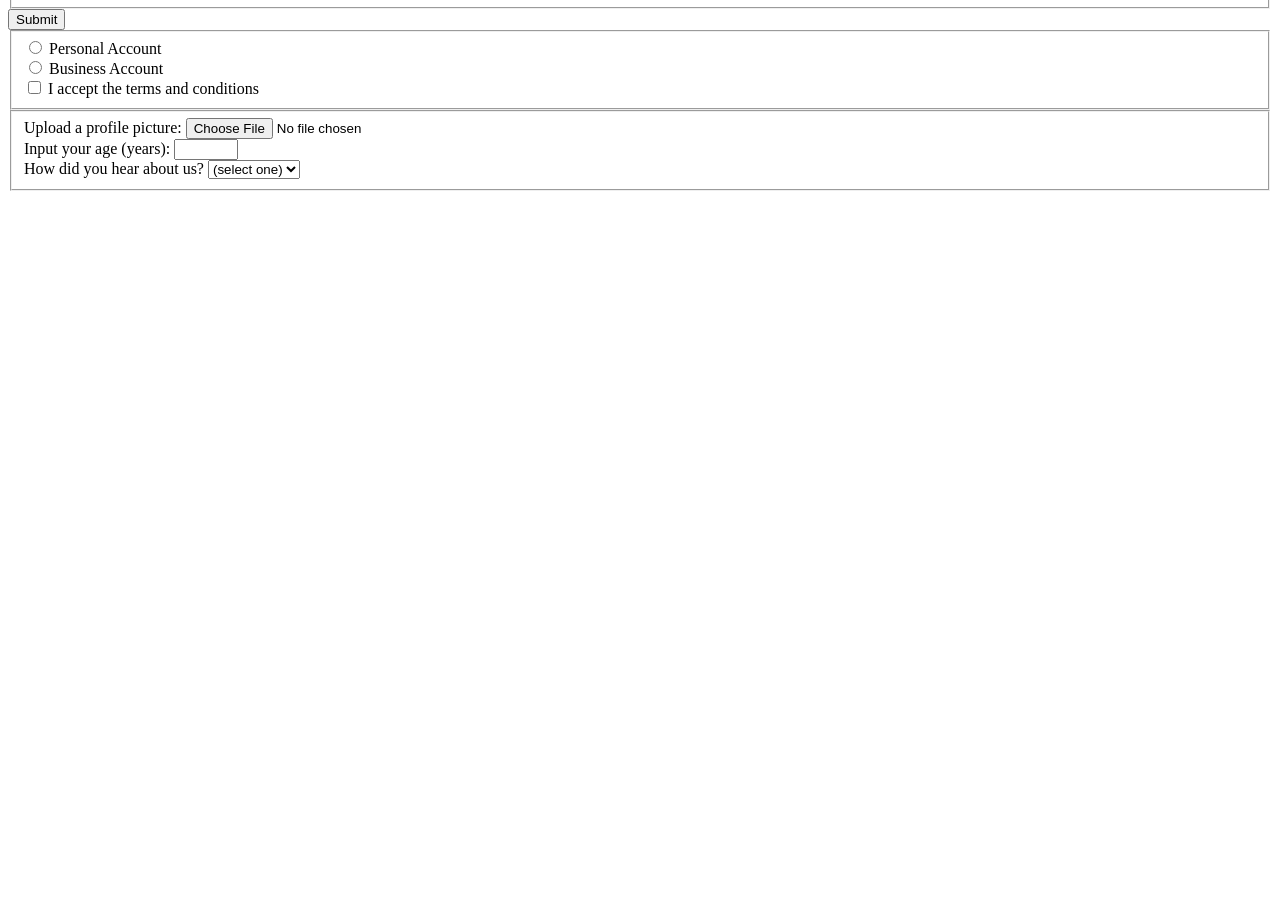
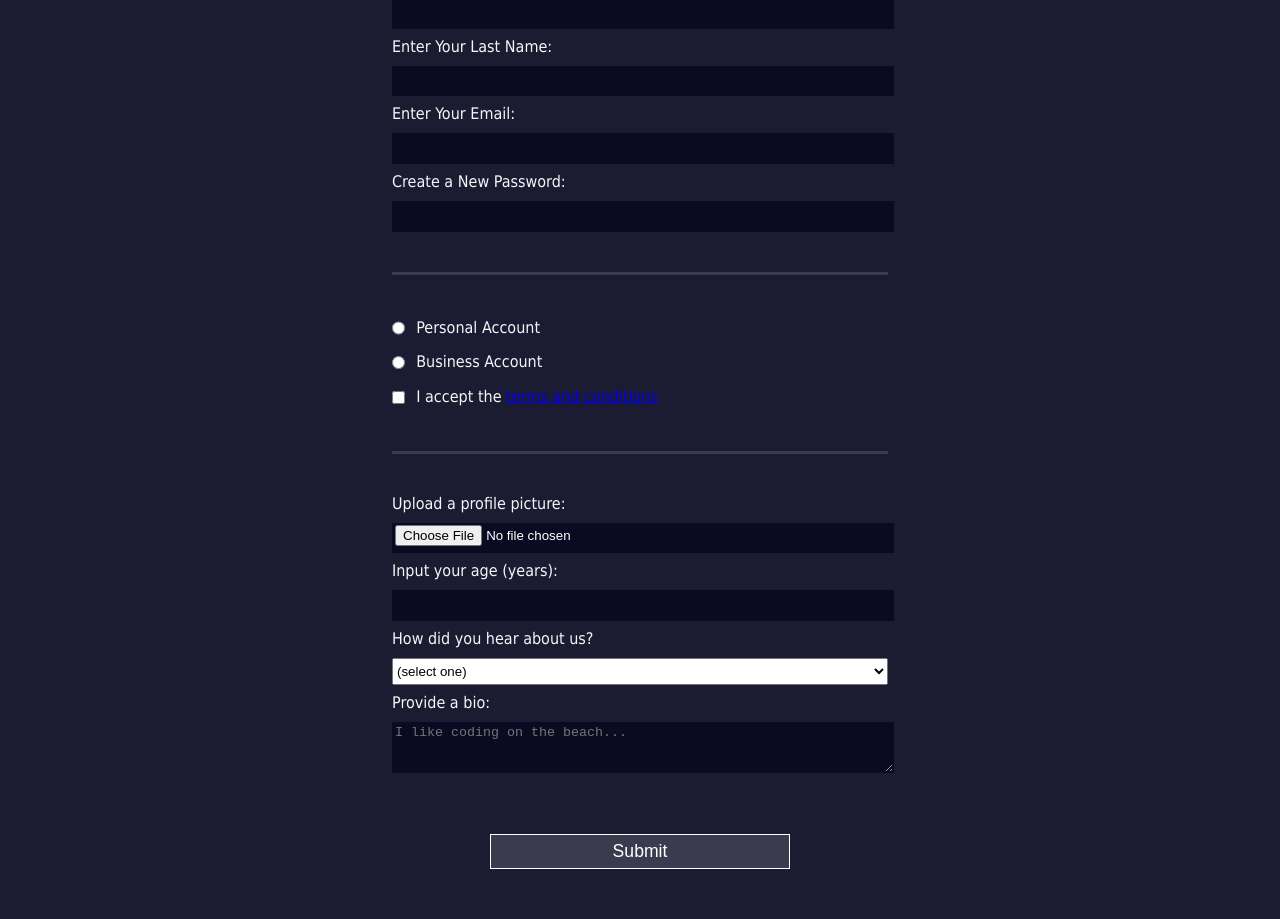
Before and after one commit to avazquez99/responsive_web_projects, a plain HTML site: page registration_form/index.html in a window 1280 px wide. Shown: the part 208-1127 px from the top of the page. Before the commit the page ends 800 px from the top, so only its background shows below. Drawn offline with Linux system fonts and the light colour scheme.

Commit message:
Forms' styles finished

```diff
--- a/registration_form/index.html
+++ b/registration_form/index.html
@@ -13,23 +13,22 @@
     <p>Please fill out this form with the required information</p>
     <form action="POST"> <!--POST is used instead of GET because we will send sensitive information-->
         <fieldset>
-            <label for="first-name">Enter Your First Name: <input id="first-name" type="text" required /></label>
-            <label for="last-name">Enter Your Last Name: <input id="last-name" type="text" required /></label>
-            <label for="email">Enter Your Email: <input id="email" type="email" required /></label>
-            <label for="new-password">Create a New Password: <input id="new-password" type="password"
+            <label for="first-name">Enter Your First Name: <input id="first-name" name="first-name" type="text" required /></label>
+            <label for="last-name">Enter Your Last Name: <input id="last-name" name="last-name" type="text" required /></label>
+            <label for="email">Enter Your Email: <input id="email" name="email" type="email" required /></label>
+            <label for="new-password">Create a New Password: <input id="new-password" name="new-password" type="password"
                     pattern="[a-z0-5]{8,}" required /></label> <!--"Pattern" atribute use regular expressions to limitate characters-->
         </fieldset>
-        <input type="submit" value="Submit" />
         <fieldset>
-            <label for="personal-account"><input id="personal-account" type="radio" name="account-type" /> Personal Account</label>
-            <label for="business-account"><input id="business-account" type="radio" name="account-type" /> Business Account</label>
-            <label for="terms-and-conditions"><input id="terms-and-conditions" type="checkbox" required /> I accept the terms and conditions</label>
+            <label for="personal-account"><input class="inline" id="personal-account" type="radio" name="account-type" /> Personal Account</label>
+            <label for="business-account"><input class="inline" id="business-account" type="radio" name="account-type" /> Business Account</label>
+            <label for="terms-and-conditions"><input class="inline" id="terms-and-conditions" name="terms-and-conditions" type="checkbox" required /> I accept the <a href="#" target="_blank">terms and conditions</a></label>
         </fieldset>
         <fieldset>
-            <label>Upload a profile picture: <input type="file" /></label>
-            <label>Input your age (years): <input type="number" min="13" max="120" /></label>
-            <label>How did you hear about us?
-              <select>
+            <label for="profile-picture">Upload a profile picture: <input type="file" if="profile-picture" name="file"/></label>
+            <label for="age">Input your age (years): <input type="number" name="age" min="13" max="120" /></label>
+            <label for="referrer">How did you hear about us?
+              <select id="referrer" name="referrer">
                 <option value="">(select one)</option>
                 <option value="1">News</option>
                 <option value="2">YouTube</option>
@@ -38,7 +37,12 @@
                 <option value="5">Other</option>
               </select>
             </label>
+            <label for="bio">Provide a bio:
+                <textarea id="bio" name="bio" rows="3" cols="30" placeholder="I like coding on the beach..."></textarea>
+              </label>
         </fieldset>
+        <input type="submit" value="Submit" />
+
     </form>
 </body>
 
--- a/registration_form/styles/form_styles.css
+++ b/registration_form/styles/form_styles.css
@@ -1,3 +1,74 @@
+body {
+    width: 100%;
+    height: 100vh;
+    margin: 0;
+    background-color: #1b1b32;
+    color: #f5f6f7;
+    font-family: Tahoma;
+    font-size: 16px;
+}
+
+h1,
+p {
+    margin: 1em auto;
+    text-align: center;
+}
+
+form {
+    width: 60vw;
+    max-width: 500px;
+    min-width: 300px;
+    margin: 0 auto;
+    padding-bottom: 2em;
+}
+
+fieldset {
+    border: none;
+    padding: 2rem 0;
+    border-bottom: 3px solid #3b3b4f;
+}
+
+fieldset:last-of-type {
+    border-bottom: none;
+}
+
 label {
     display: block;
+    margin: 0.5rem 0;
 }
+
+input,
+textarea,
+select {
+    margin: 10px 0 0 0;
+    width: 100%;
+    min-height: 2em;
+}
+
+input,
+textarea {
+    background-color: #0a0a23;
+    border: 1px solid #0a0a23;
+    color: #ffffff;
+}
+
+.inline {
+    width: unset;
+    margin: 0 0.5em 0 0;
+    vertical-align: middle;
+}
+
+input[type="submit"] {
+    display: block;
+    width: 60%;
+    margin: 1em auto;
+    height: 2em;
+    font-size: 1.1rem;
+    background-color: #3b3b4f;
+    border-color: white;
+    min-width: 300px;
+}
+
+input[type="file"] {
+    padding: 1px 2px;
+}
```
